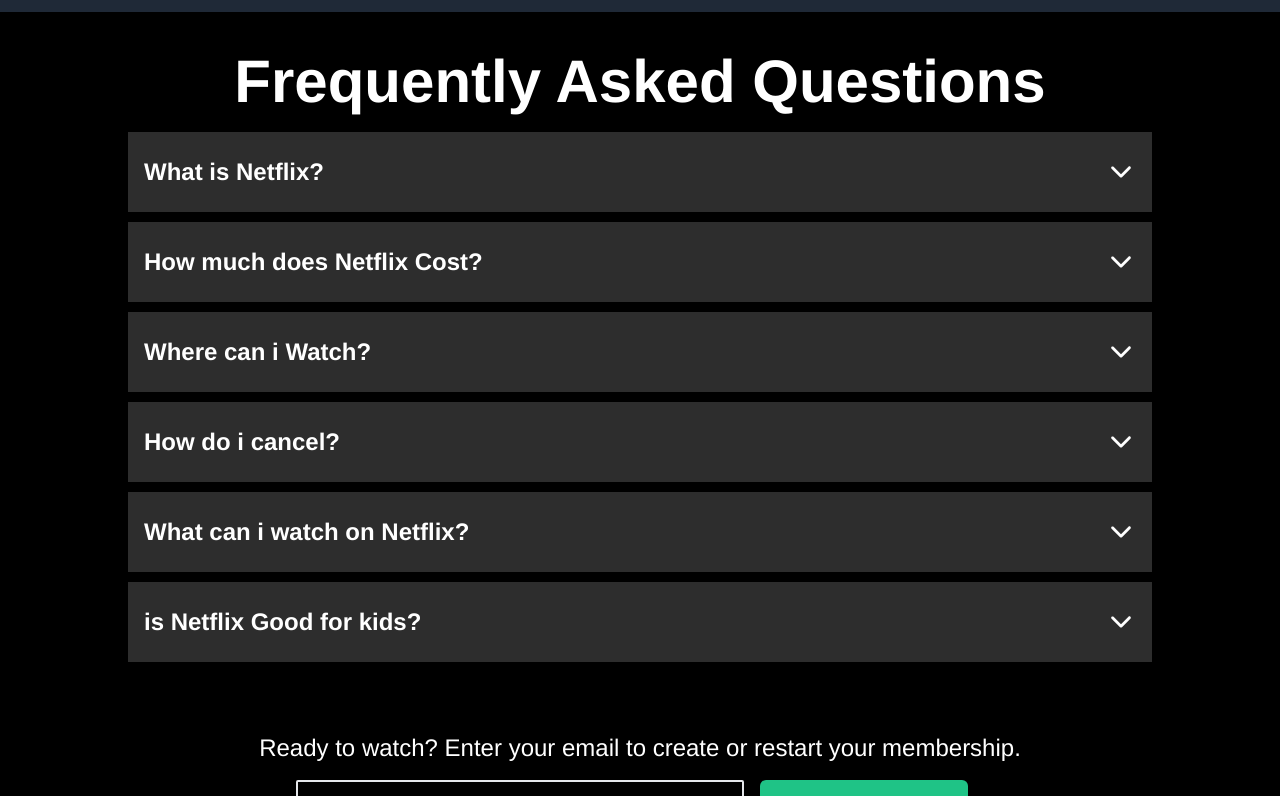
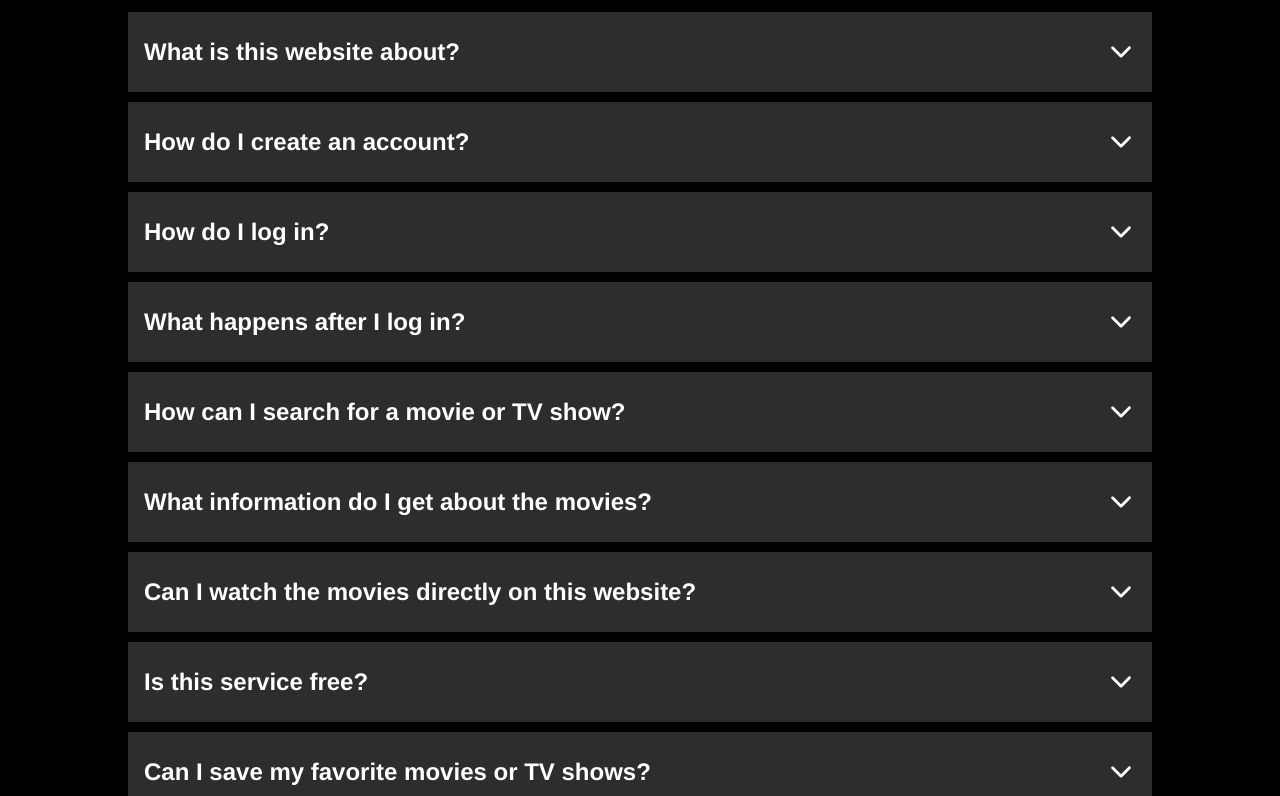
Before and after one commit to diwakarg12/movie-gpt, a React (Vite) app: page / in a window 1280 px wide. Shown: the part 1940-2736 px from the top of the page. Built offline with nearby package versions, Linux system fonts and the light colour scheme; no server answers.

Commit message:
fixed Login and FAQ bugs

```diff
--- a/src/App.jsx
+++ b/src/App.jsx
@@ -41,6 +41,21 @@
       Question: FaqLang[langKey].question6,
       Answer: FaqLang[langKey].answer6,
     },
+    {
+      id: 7,
+      Question: FaqLang[langKey].question7,
+      Answer: FaqLang[langKey].answer7,
+    },
+    {
+      id: 8,
+      Question: FaqLang[langKey].question8,
+      Answer: FaqLang[langKey].answer8,
+    },
+    {
+      id: 9,
+      Question: FaqLang[langKey].question9,
+      Answer: FaqLang[langKey].answer9,
+    },
   ];
   const [showIndex, setShowIndex] = useState(null);
 
@@ -50,8 +65,6 @@
         <Header />
         <HomeHero />
         <EnjoyOnTv />
-        {/* <DownloadShow /> */}
-        {/* <WatchEveryWhere /> */}
         <KidProfile />
         <div className='text-white bg-black py-6 flex flex-col items-center justify-center'>
           <h1 className='md:text-6xl text-3xl font-bold py-4'>
--- a/src/component/Header.jsx
+++ b/src/component/Header.jsx
@@ -53,7 +53,6 @@
       <div className='flex items-center md:-ml-0 md:mr-0 mr-6 -ml-12'>
         <Link to='/'>
           <img src='./logo.png' alt='Logo' className='md:w-72 w-64 pl-12' />
-          {/* <h1 classNam/.//e='text-4xl font-bold text-white'>Movie Match</h1> */}
         </Link>
       </div>
       <div className=''>
--- a/src/component/Login.jsx
+++ b/src/component/Login.jsx
@@ -86,7 +86,7 @@
 
   return (
     <div
-      className='w-full h-[110vh] bg-black bg-opacity-50 bg-blend-multiply relative'
+      className='w-full h-[170vh] bg-black bg-opacity-50 bg-blend-multiply relative'
       style={{ backgroundImage: `url(${BG_IMG})` }}
     >
       <Header />
--- a/src/utility/langConstant.js
+++ b/src/utility/langConstant.js
@@ -42,13 +42,13 @@
     heading1: 'Welcome to the',
     heading2: 'Movie Match',
     paragraph:
-      'Lorem ipsum dolor sit amet, consectetur adipisicing elit. Voluptatibus ducimus assumenda error animi quibusdam modi voluptate, sunt expedita recusandae iure suscipit sequi fugit iste explicabo mollitia amet voluptates nam. Error enim explicabo voluptatibus repudiandae, facilis nihil doloremque fugiat provident odio quisquam, alias sequi pariatur nam quidem ab incidunt cumque eum dolorum repellat nemo. Aliquam consequatur reprehenderit amet rem officiis cumque minima recusandae explicabo. Voluptates in explicabo officiis neque qui libero nisi quia, numquam, nesciunt blanditiis minima consequatur harum. Quos quaerat ipsum culpa molestiae magnam velit quia laborum, consequatur voluptate, pariatur porro ea perferendis quae quasi necessitatibus, at illo quidem. Eos?',
+      'Lorem ipsum dolor sit amet, consectetur adipisicing elit. Voluptatibus ducimus assumenda error animi quibusdam modi voluptate, sunt expedita recusandae iure suscipit sequi fugit iste explicabo mollitia amet voluptates nam. Error enim explicabo voluptatibus repudiandae, facilis nihil doloremque fugiat provident odio quisquam, alias sequi pariatur nam quidem ab incidunt cumque eum dolorum repellat nemo. Aliquam consequatur reprehenderit amet rem officiis cumque minima recusandae explicabo. Voluptates in explicabo officiis neque qui libero nisi quia.',
   },
   hindi: {
-    heading1: 'Welcome to the',
-    heading2: 'Movie Match',
+    heading1: 'मूवी मैच में',
+    heading2: 'आपका स्वागत है',
     paragraph:
-      'Lorem ipsum dolor sit amet, consectetur adipisicing elit. Voluptatibus ducimus assumenda error animi quibusdam modi voluptate, sunt expedita recusandae iure suscipit sequi fugit iste explicabo mollitia amet voluptates nam. Error enim explicabo voluptatibus repudiandae, facilis nihil doloremque fugiat provident odio quisquam, alias sequi pariatur nam quidem ab incidunt cumque eum dolorum repellat nemo. Aliquam consequatur reprehenderit amet rem officiis cumque minima recusandae explicabo. Voluptates in explicabo officiis neque qui libero nisi quia, numquam, nesciunt blanditiis minima consequatur harum. Quos quaerat ipsum culpa molestiae magnam velit quia laborum, consequatur voluptate, pariatur porro ea perferendis quae quasi necessitatibus, at illo quidem. Eos?',
+      'Lorem ipsum dolor sit amet, consectetur adipisicing elit. Voluptatibus ducimus assumenda error animi quibusdam modi voluptate, sunt expedita recusandae iure suscipit sequi fugit iste explicabo mollitia amet voluptates nam. Error enim explicabo voluptatibus repudiandae, facilis nihil doloremque fugiat provident odio quisquam, alias sequi pariatur nam quidem ab incidunt cumque eum dolorum repellat nemo. Aliquam consequatur reprehenderit amet rem officiis cumque minima recusandae explicabo. Voluptates in explicabo officiis neque qui libero nisi quia.'
   },
   spanish: {
     heading: 'Disfruta en tu televisor',
@@ -117,83 +117,110 @@
 export const FaqLang = {
   en: {
     heading: 'Frequently Asked Questions',
-    question1: 'What is Netflix?',
-    answer1:
-      'Netflix is a streaming service that offers a wide variety of award-winning TV shows, movies, anime, documentaries and more - on thousands of internet-connected devices. You can watch as much as you want, whenever you want, without a single ad - all for one low monthly price. There`s always something new to discover, and new TV shows and movies are added every week!',
+    question1: "What is this website about?",
+    answer1: "This website allows users to browse and search for movies and TV shows using Gemini AI and the TMDB API. Users can discover movies based on their interests, including searching by movie name, storyline, or actor names.",
 
-    question2: 'How much does Netflix Cost?',
-    answer2:
-      'Watch Netflix on your smartphone, tablet, Smart TV, laptop, or streaming device, all for one fixed monthly fee. Plans range from ₹149 to ₹649 a month. No extra costs, no contracts.',
-    question3: 'Where can i Watch?',
+    question2: "How do I create an account?",
+    answer2: "To create an account, click on the 'Sign Up' button on the landing page. You will be prompted to enter your email, create a password, and provide some basic information.",
 
-    answer3:
-      'Watch anywhere, anytime. Sign in with your Netflix account to watch instantly on the web at netflix.com from your personal computer or on any internet-connected device that offers the Netflix app, including smart TVs, smartphones, tablets, streaming media players and game consoles. You can also download your favourite shows with the iOS, Android, or Windows 10 app.',
+    question3: "How do I log in?",
+    answer3: "If you already have an account, click on the 'Log In' button on the landing page. Enter your email and password to access your account and explore the latest movies.",
 
-    question4: 'How do i cancel?',
-    answer4:
-      'Netflix is flexible. There are no annoying contracts and no commitments. You can easily cancel your account online in two clicks. There are no cancellation fees - start or stop your account anytime.',
+    question4: "What happens after I log in?",
+    answer4: "After logging in, you will be taken to the main page where you can see the latest movies. You can also browse for more movies by clicking the 'Browse Movies' button.",
 
-    question5: 'What can i watch on Netflix?',
-    answer5:
-      'Netflix has an extensive library of feature films, documentaries, TV shows, anime, award-winning Netflix originals, and more. Watch as much as you want, anytime you want.',
+    question5: "How can I search for a movie or TV show?",
+    answer5: "You can search for a movie or TV show by clicking on the 'Browse Movies' button. Enter keywords related to the movie, such as its name, storyline, or actors, and the app will show a list of relevant results.",
 
-    question6: 'is Netflix Good for kids?',
-    answer6:
-      'The Netflix Kids experience is included in your membership to give parents control while kids enjoy family-friendly TV shows and films in their own space. Kids profiles come with PIN-protected parental controls that let you restrict the maturity rating of content kids can watch and block specific titles you don`t want kids to see.',
+    question6: "What information do I get about the movies?",
+    answer6: "When you search for a movie or TV show, you will get detailed information including the movie title, storyline, cast, release date, and ratings.",
+
+    question7: "Can I watch the movies directly on this website?",
+    answer7: "No, this website provides detailed information about movies and TV shows, but it does not host any movies or TV shows for streaming.",
+
+    question8: "Is this service free?",
+    answer8: "Yes, you can sign up, log in, and browse movies and TV shows for free.",
+
+    question9: "Can I save my favorite movies or TV shows?",
+    answer9: "Currently, the website does not support saving favorite movies or TV shows, but you can always search for them again using the search feature."
   },
 
   hindi: {
     heading: 'अक्सर पूछे जाने वाले प्रश्नों',
-    question1: 'नेटफ्लिक्स क्या है?',
+    question1: 'यह वेबसाइट किस बारे में है?',
     answer1:
-      'नेटफ्लिक्स एक स्ट्रीमिंग सेवा है जो हजारों इंटरनेट से जुड़े उपकरणों पर विभिन्न प्रकार के पुरस्कार विजेता टीवी शो, फिल्में, एनीमे, वृत्तचित्र और बहुत कुछ प्रदान करती है। आप जब चाहें, जितना चाहें, बिना किसी विज्ञापन के देख सकते हैं - सब कुछ एक कम मासिक कीमत पर। खोजने के लिए हमेशा कुछ नया होता है, और हर हफ्ते नए टीवी शो और फिल्में जोड़ी जाती हैं!',
+      'यह वेबसाइट उपयोगकर्ताओं को Gemini AI और TMDB API का उपयोग करके फिल्में और टीवी शो ब्राउज़ और खोजने की सुविधा देती है। उपयोगकर्ता अपनी रुचियों के आधार पर फिल्में खोज सकते हैं, जिसमें फिल्म का नाम, कहानी, या अभिनेता के नामों के माध्यम से खोज करना शामिल है।',
 
-    question2: 'नेटफ्लिक्स की लागत कितनी है?',
+    question2: 'मैं Account कैसे बनाऊं?',
     answer2:
-      'अपने स्मार्टफोन, टैबलेट, स्मार्ट टीवी, लैपटॉप या स्ट्रीमिंग डिवाइस पर नेटफ्लिक्स देखें, सब कुछ एक निश्चित मासिक शुल्क पर। योजनाएं ₹149 से ₹649 प्रति माह तक हैं। कोई अतिरिक्त लागत नहीं, कोई अनुबंध नहीं।',
+      'खाता बनाने के लिए, लैंडिंग पेज पर `साइन अप` बटन पर क्लिक करें। आपको अपना ईमेल दर्ज करने, पासवर्ड बनाने और कुछ बुनियादी जानकारी प्रदान करने के लिए कहा जाएगा।',
 
-    question3: 'मैं कहाँ देख सकता हूँ?',
+    question3: 'मैं लॉग इन कैसे करूं?',
     answer3:
-      'कहीं भी, कभी भी देखें. अपने व्यक्तिगत कंप्यूटर से या स्मार्ट टीवी, स्मार्टफोन, टैबलेट, स्ट्रीमिंग मीडिया प्लेयर और गेम कंसोल सहित नेटफ्लिक्स ऐप प्रदान करने वाले किसी भी इंटरनेट से जुड़े डिवाइस पर Netflix.com पर वेब पर तुरंत देखने के लिए अपने नेटफ्लिक्स खाते से साइन इन करें। आप अपने पसंदीदा शो आईओएस, एंड्रॉइड या विंडोज 10 ऐप से भी डाउनलोड कर सकते हैं।',
+      'यदि आपके पास पहले से एक खाता है, तो लैंडिंग पेज पर `लॉग इन` बटन पर क्लिक करें। अपने ईमेल और पासवर्ड को दर्ज करें ताकि आप अपने खाते में प्रवेश कर सकें और नवीनतम फिल्मों को देख सकें।',
 
-    question4: 'मैं कैसे रद्द करूं?',
+    question4: 'लॉग इन करने के बाद क्या होता है?',
     answer4:
-      'नेटफ्लिक्स लचीला है। इसमें कोई कष्टप्रद अनुबंध और कोई प्रतिबद्धता नहीं है। आप दो क्लिक में आसानी से अपना खाता ऑनलाइन रद्द कर सकते हैं। कोई रद्दीकरण शुल्क नहीं है - अपना खाता किसी भी समय शुरू या बंद करें।',
+      'लॉग इन करने के बाद, आपको मुख्य पेज पर ले जाया जाएगा जहां आप नवीनतम फिल्में देख सकते हैं। आप `ब्राउज़ मूवीज` बटन पर क्लिक करके और अधिक फिल्में भी खोज सकते हैं।',
 
-    question5: 'मैं नेटफ्लिक्स पर क्या देख सकता हूँ?',
+    question5: 'मैं फिल्म या टीवी शो कैसे खोज सकता हूँ?',
     answer5:
-      'नेटफ्लिक्स के पास फीचर फिल्मों, वृत्तचित्रों, टीवी शो, एनीमे, पुरस्कार विजेता नेटफ्लिक्स मूल और बहुत कुछ की एक विस्तृत लाइब्रेरी है। जितना चाहो, जब चाहो देखो।',
+      'आप `ब्राउज़ मूवीज` बटन पर क्लिक करके फिल्म या टीवी शो खोज सकते हैं। फिल्म के नाम, कहानी, या कलाकारों से संबंधित कीवर्ड दर्ज करें और ऐप आपको संबंधित परिणामों की सूची दिखाएगा।',
 
-    question6: 'क्या नेटफ्लिक्स बच्चों के लिए अच्छा है',
+    question6: 'मुझे फिल्मों के बारे में कौन सी जानकारी मिलती है?',
     answer6:
-      'माता-पिता को नियंत्रण देने के लिए नेटफ्लिक्स किड्स अनुभव को आपकी सदस्यता में शामिल किया गया है, जबकि बच्चे अपने स्थान पर परिवार के अनुकूल टीवी शो और फिल्मों का आनंद लेते हैं। बच्चों की प्रोफ़ाइलें पिन-सुरक्षित अभिभावक नियंत्रण के साथ आती हैं जो आपको बच्चों द्वारा देखी जाने वाली सामग्री की परिपक्वता रेटिंग को सीमित करने देती है और उन विशिष्ट शीर्षकों को ब्लॉक करने देती है जिन्हें आप नहीं चाहते कि बच्चे देखें।',
+      'जब आप किसी फिल्म या टीवी शो को खोजते हैं, तो आपको फिल्म का शीर्षक, कहानी, कलाकार, रिलीज़ की तारीख और रेटिंग जैसी विस्तृत जानकारी मिलती है।',
+
+    question7: 'क्या मैं इस वेबसाइट पर सीधे फिल्में देख सकता हूँ?',
+    answer7:
+      'नहीं, यह वेबसाइट फिल्मों और टीवी शो के बारे में विस्तृत जानकारी प्रदान करती है, लेकिन यह किसी भी फिल्म या टीवी शो को स्ट्रीमिंग के लिए होस्ट नहीं करती।',
+
+    question8: 'क्या यह सेवा मुफ्त है?',
+    answer8:
+      'हाँ, आप मुफ्त में साइन अप कर सकते हैं, लॉग इन कर सकते हैं, और फिल्में और टीवी शो ब्राउज़ कर सकते हैं।',
+
+    question9: '"क्या मैं अपनी पसंदीदा फिल्में या टीवी शो सेव कर सकता हूँ?',
+    answer9:
+      'वर्तमान में, वेबसाइट पसंदीदा फिल्में या टीवी शो सेव करने का समर्थन नहीं करती, लेकिन आप उन्हें फिर से खोजने के लिए हमेशा खोज फ़ीचर का उपयोग कर सकते हैं।',
   },
 
   spanish: {
     heading: 'Preguntas frecuentes',
-    question1: '¿Qué es Netflix?',
+    question1: '¿De qué trata este sitio web?',
     answer1:
-      'Netflix es un servicio de streaming que ofrece una amplia variedad de programas de televisión, películas, anime, documentales y más galardonados en miles de dispositivos conectados a Internet. Puedes mirar todo lo que quieras, cuando quieras, sin un solo anuncio, todo por un bajo precio mensual. ¡Siempre hay algo nuevo que descubrir y cada semana se agregan nuevos programas de televisión y películas!',
+      'Este sitio web permite a los usuarios explorar y buscar películas y programas de televisión utilizando Gemini AI y la API de TMDB. Los usuarios pueden descubrir películas según sus intereses, incluyendo la búsqueda por nombre de la película, historia o nombres de actores.',
 
-    question2: '¿Cuánto cuesta Netflix?',
+    question2: '¿Cómo creo una cuenta?',
     answer2:
-      'Mire Netflix en su teléfono inteligente, tableta, Smart TV, computadora portátil o dispositivo de transmisión, todo por una tarifa mensual fija. Los planes oscilan entre ₹ 149 y ₹ 649 al mes. Sin costes extra, sin contratos.',
+      'Para crear una cuenta, haz clic en el botón `Registrarse` en la página de inicio. Se te pedirá que ingreses tu correo electrónico, crees una contraseña y proporciones alguna información básica.',
 
-    question3: '¿Dónde puedo mirar?',
+    question3: '¿Cómo inicio sesión?',
     answer3:
-      'Mire en cualquier lugar y en cualquier momento. Inicie sesión con su cuenta de Netflix para mirar instantáneamente en la web en netflix.com desde su computadora personal o en cualquier dispositivo conectado a Internet que ofrezca la aplicación Netflix, incluidos televisores inteligentes, teléfonos inteligentes, tabletas, reproductores multimedia de transmisión y consolas de juegos. También puedes descargar tus programas favoritos con la aplicación para iOS, Android o Windows 10.',
+      'Si ya tienes una cuenta, haz clic en el botón `Iniciar sesión` en la página de inicio. Ingresa tu correo electrónico y contraseña para acceder a tu cuenta y explorar las últimas películas.',
 
-    question4: '¿Cómo cancelo?',
+    question4: '¿Qué sucede después de iniciar sesión?',
     answer4:
-      'SNetflix es flexible. No hay contratos molestos ni compromisos. Puede cancelar fácilmente su cuenta en línea con dos clics. No hay cargos por cancelación: inicie o cierre su cuenta en cualquier momento.',
+      'Después de iniciar sesión, serás dirigido a la página principal donde podrás ver las últimas películas. También puedes explorar más películas haciendo clic en el botón `Explorar películas`.',
 
-    question5: '¿Qué puedo ver en Netflix?',
+    question5: '¿Cómo puedo buscar una película o programa de televisión?',
     answer5:
-      'Netflix tiene una extensa biblioteca de largometrajes, documentales, programas de televisión, anime, originales de Netflix galardonados y más. Mira todo lo que quieras, cuando quieras.',
+      'Puedes buscar una película o programa de televisión haciendo clic en el botón `Explorar películas`. Ingresa palabras clave relacionadas con la película, como su nombre, historia o actores, y la aplicación mostrará una lista de resultados relevantes.',
 
-    question6: '¿Netflix es buena para las niñas?',
+    question6: '¿Qué información obtengo sobre las películas?',
     answer6:
-      'La experiencia Netflix Kids está incluida en tu membresía para brindarles a los padres el control mientras los niños disfrutan de programas de televisión y películas familiares en su propio espacio. Los perfiles infantiles vienen con controles parentales protegidos por PIN que te permiten restringir la clasificación de madurez del contenido que los niños pueden ver y bloquear títulos específicos que no quieres que vean.',
+      'Cuando buscas una película o programa de televisión, obtendrás información detallada, incluyendo el título de la película, historia, reparto, fecha de lanzamiento y calificaciones.',
+
+    question7: '¿Puedo ver las películas directamente en este sitio web?',
+    answer7:
+      'No, este sitio web proporciona información detallada sobre películas y programas de televisión, pero no aloja películas ni programas de televisión para su transmisión.',
+
+    question8: '¿Es este servicio gratuito?',
+    answer8:
+      'Sí, puedes registrarte, iniciar sesión y explorar películas y programas de televisión de forma gratuita.',
+
+    question9: '¿Puedo guardar mis películas o programas de televisión favoritos?',
+    answer9:
+      'Actualmente, el sitio web no admite guardar películas o programas de televisión favoritos, pero siempre puedes buscarlos de nuevo utilizando la función de búsqueda.',
   },
 };
 
```
